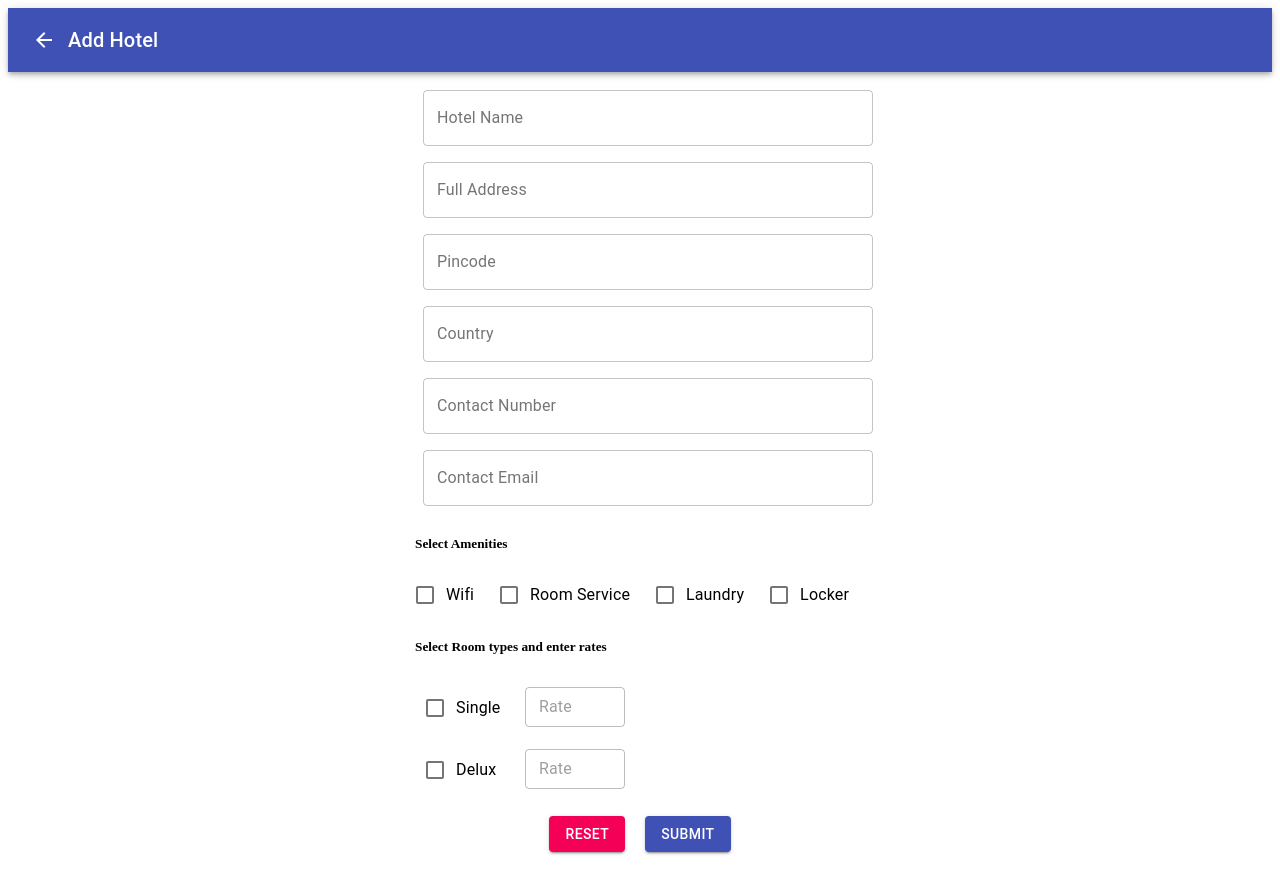
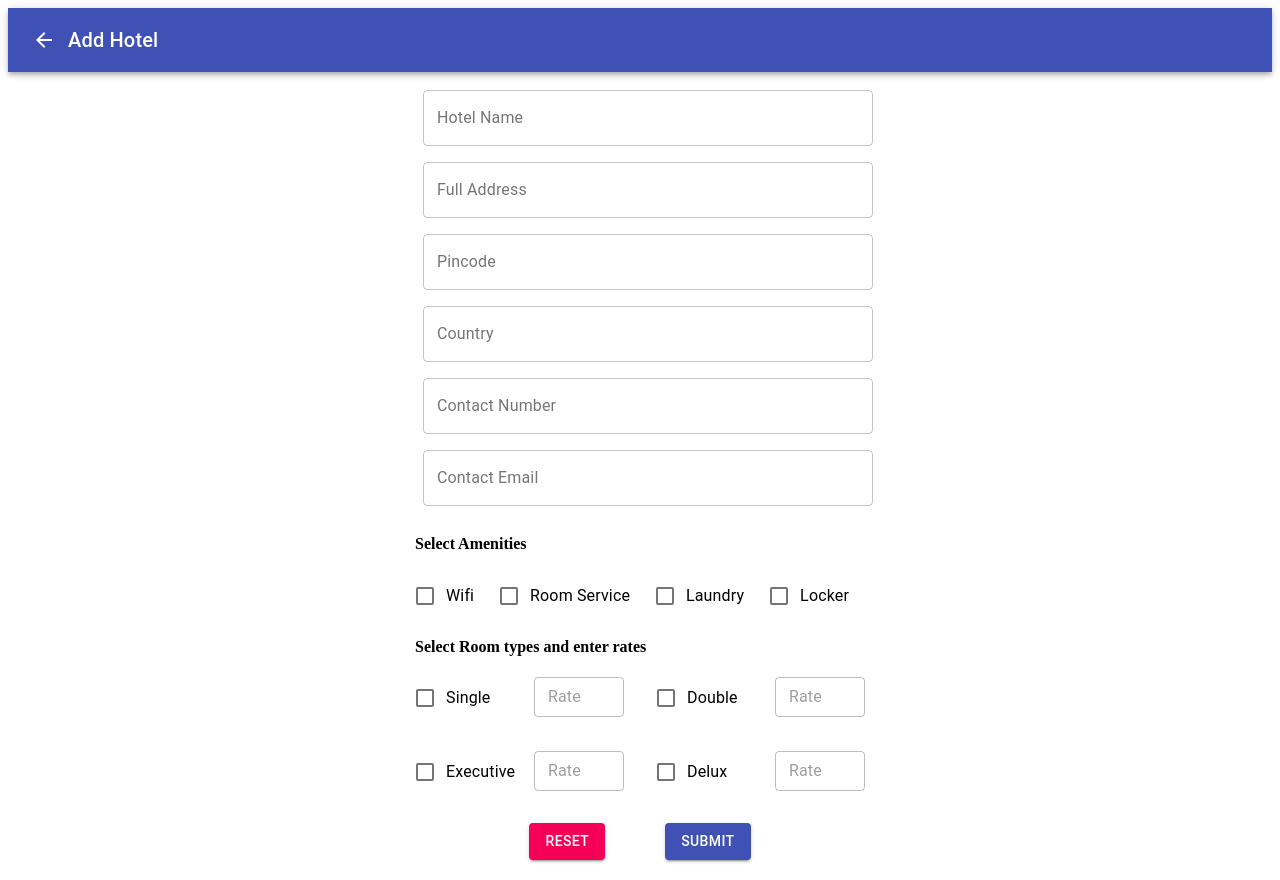
Before and after one commit to kunalkendrekar115/react-graphql-hotel-client, a React (Create React App) app: page /hotels/add-hotel in a window 1280 px wide. Built offline with nearby package versions, Linux system fonts and the light colour scheme.

Commit message:
tariffs validation

```diff
--- a/src/components/AddNewHotel/HotelFormButtons/index.jsx
+++ b/src/components/AddNewHotel/HotelFormButtons/index.jsx
@@ -9,19 +9,24 @@ const HotelFormButtons = ({ formik }) => {
         width: "inherit",
         display: "flex",
         justifyContent: "center",
-        marginTop: 15,
+        marginTop: 30,
         marginBottom: 20
       }}
     >
       <Button
-        style={{ marginRight: 20 }}
+        style={{ marginRight: 30 }}
         variant="contained"
         color="secondary"
         onClick={() => formik.handleReset()}
       >
         Reset
       </Button>
-      <Button type="submit" variant="contained" color="primary">
+      <Button
+        style={{ marginLeft: 30 }}
+        type="submit"
+        variant="contained"
+        color="primary"
+      >
         Submit
       </Button>
     </div>
--- a/src/components/AddNewHotel/HotelFormFields/Amenities/index.jsx
+++ b/src/components/AddNewHotel/HotelFormFields/Amenities/index.jsx
@@ -20,9 +20,15 @@ const Amenities = ({ arrayHelpers, amenities }) => {
       arrayHelpers.remove(addedIndex)
     }
   }
+
+  const isChecked = (label) => {
+    const checked = arrayHelpers.form.values.amenities.includes(label)
+    return checked
+  }
+
   return (
     <div>
-      <h5>Select Amenities</h5>
+      <h4>Select Amenities</h4>
       <div
         style={{
           display: "flex",
@@ -35,6 +41,7 @@ const Amenities = ({ arrayHelpers, amenities }) => {
             control={
               <CustomField
                 type="checkbox"
+                checked={isChecked(amenity.label)}
                 name={amenity.name}
                 key={amenity.name}
                 onChange={({ target: { checked } }) =>
--- a/src/components/AddNewHotel/HotelFormFields/RoomTypes/index.jsx
+++ b/src/components/AddNewHotel/HotelFormFields/RoomTypes/index.jsx
@@ -1,22 +1,11 @@
 import React from "react"
 import FormControlLabel from "@material-ui/core/FormControlLabel"
-import { makeStyles } from "@material-ui/core/styles"
+
+import Grid from "@material-ui/core/Grid"
 
 import CustomField from "../../../common/CustomField"
 
-const useStyles = makeStyles((theme) => ({
-  root: {
-    MuiTextField: {
-      margin: theme.spacing(1),
-      width: "50px",
-      height: "25px"
-    }
-  }
-}))
-
 const RoomTypes = ({ tariffs, arrayHelpers }) => {
-  const classes = useStyles()
-
   const isSelected = (index) => {
     const {
       form: {
@@ -24,11 +13,7 @@ const RoomTypes = ({ tariffs, arrayHelpers }) => {
       }
     } = arrayHelpers
 
-    return (
-      addedTypes.findIndex(
-        ({ roomType }) => roomType === tariffs[index].roomType
-      ) !== -1
-    )
+    return addedTypes[index].isSelected
   }
 
   const handleChange = (checked, index) => {
@@ -50,15 +35,21 @@ const RoomTypes = ({ tariffs, arrayHelpers }) => {
       arrayHelpers.remove(addedIndex)
     }
   }
+
   return (
     <div>
-      <h5> Select Room types and enter rates </h5>
-      {tariffs.map(({ roomType }, index) => (
+      <h4> Select Room types and enter rates </h4>
+
+      <Grid container spacing={4}>
+        {tariffs.map(({ roomType, rate }, index) => {
+          const isChecked = isSelected(index)
+          return (
+            <Grid item xs={6}>
               <div
                 style={{
+                  width: "inherit",
                   display: "flex",
-            width: 200,
-            padding: 10,
+                  alignItems: "start",
                   justifyContent: "space-between"
                 }}
               >
@@ -66,28 +57,28 @@ const RoomTypes = ({ tariffs, arrayHelpers }) => {
                   control={
                     <CustomField
                       type="checkbox"
-                name={roomType}
+                      name={`tariffs[${index}].isSelected`}
                       key={roomType}
-                onChange={({ target: { checked } }) =>
-                  handleChange(checked, index)
-                }
                     />
                   }
                   label={roomType}
                 />
 
                 <CustomField
-            disabled={!isSelected(index)}
+                  disabled={!isChecked}
                   name={`tariffs[${index}].rate`}
                   type="number"
                   size="small"
-            style={{ width: 100 }}
+                  style={{ width: 90 }}
                   variant="outlined"
                   id={roomType}
                   label={"Rate"}
                 />
               </div>
-      ))}
+            </Grid>
+          )
+        })}
+      </Grid>
     </div>
   )
 }
--- a/src/components/AddNewHotel/helper.js
+++ b/src/components/AddNewHotel/helper.js
@@ -9,8 +9,8 @@ export const validate = (values) => {
   if (values.contactPhone === null) errors.contactPhone = "Enter Contact Phone"
   if (values.contactEmail === "") errors.contactEmail = "Enter Contact Email"
 
-  values.tariffs.map(({ rate }, index) => {
-    if (rate === "") errors.tariffs[index].rate = "Enter Rate"
+  values.tariffs.map(({ rate, isSelected }, index) => {
+    if (isSelected && rate === "") errors.tariffs[index].rate = "Enter Rate"
   })
 
   const isTariffError =
@@ -86,6 +86,8 @@ export const fields = [
     type: "array",
     tariffs: [
       { roomType: "Single", rate: "" },
+      { roomType: "Double", rate: "" },
+      { roomType: "Executive", rate: "" },
       { roomType: "Delux", rate: "" }
     ]
   }
@@ -109,6 +111,7 @@ export const getInitialValues = () => {
 
   fields.map((field, index) => {
     initialValues[field.name] = getDefaultValueFromType(field.type)
+    if (field.tariffs) initialValues[field.name] = field.tariffs
   })
 
   return initialValues
--- a/src/components/AddNewHotel/index.jsx
+++ b/src/components/AddNewHotel/index.jsx
@@ -23,12 +23,21 @@ const AddNewHotel = () => {
   })
 
   const handleSubmit = (values) => {
+    let filterSelectedTariffs = values.tariffs.reduce((acc, tariff) => {
+      if (tariff.isSelected)
+        return [...acc, { roomType: tariff.roomType, rate: tariff.rate }]
+      return acc
+    }, [])
+
     addHotel({
-      variables: { hotel: { ...values } }
+      variables: { hotel: { ...values, tariff: filterSelectedTariffs } }
     })
   }
   return (
-    <LoadingContainer isLoading={loading} errorMessage={JSON.stringify(error)}>
+    <LoadingContainer
+      isLoading={loading}
+      errorMessage={error ? error.message : ""}
+    >
       <div
         style={{
           width: "100%",
--- a/src/components/Hotels/index.jsx
+++ b/src/components/Hotels/index.jsx
@@ -36,7 +36,7 @@ const Hotels = () => {
       }}
     >
       {loadingHotels && <h4>Loading Hotels ...</h4>}
-      {hotelListLoadError && <h4>{JSON.stringify(hotelListLoadError)}</h4>}
+      {hotelListLoadError && <h4>{hotelListLoadError.message}</h4>}
 
       {hotelsList && (
         <HotelsList
@@ -47,7 +47,7 @@ const Hotels = () => {
 
       <LoadingContainer
         isLoading={loadingHotelInfo}
-        errorMessage={JSON.stringify(hotelLoadError)}
+        errorMessage={hotelLoadError ? hotelLoadError.message : ""}
       >
         {hotelData && (
           <div
--- a/src/components/common/CustomField/index.jsx
+++ b/src/components/common/CustomField/index.jsx
@@ -21,8 +21,16 @@ const CustomField = ({ type, ...restProps }) => {
           helperText={isError() ? meta.error : ""}
         />
       )}
-      {type === "checkbox" && <Checkbox {...field} {...restProps}></Checkbox>}
-      {type === "rating" && <Rating {...field} {...restProps}></Rating>}
+      {type === "checkbox" && (
+        <Checkbox
+          checked={meta.value ? true : false}
+          {...field}
+          {...restProps}
+        ></Checkbox>
+      )}
+      {type === "rating" && (
+        <Rating value={meta.value} {...field} {...restProps}></Rating>
+      )}
     </>
   )
 }
```
Lines whose indentation alone changed are shown as unchanged.
